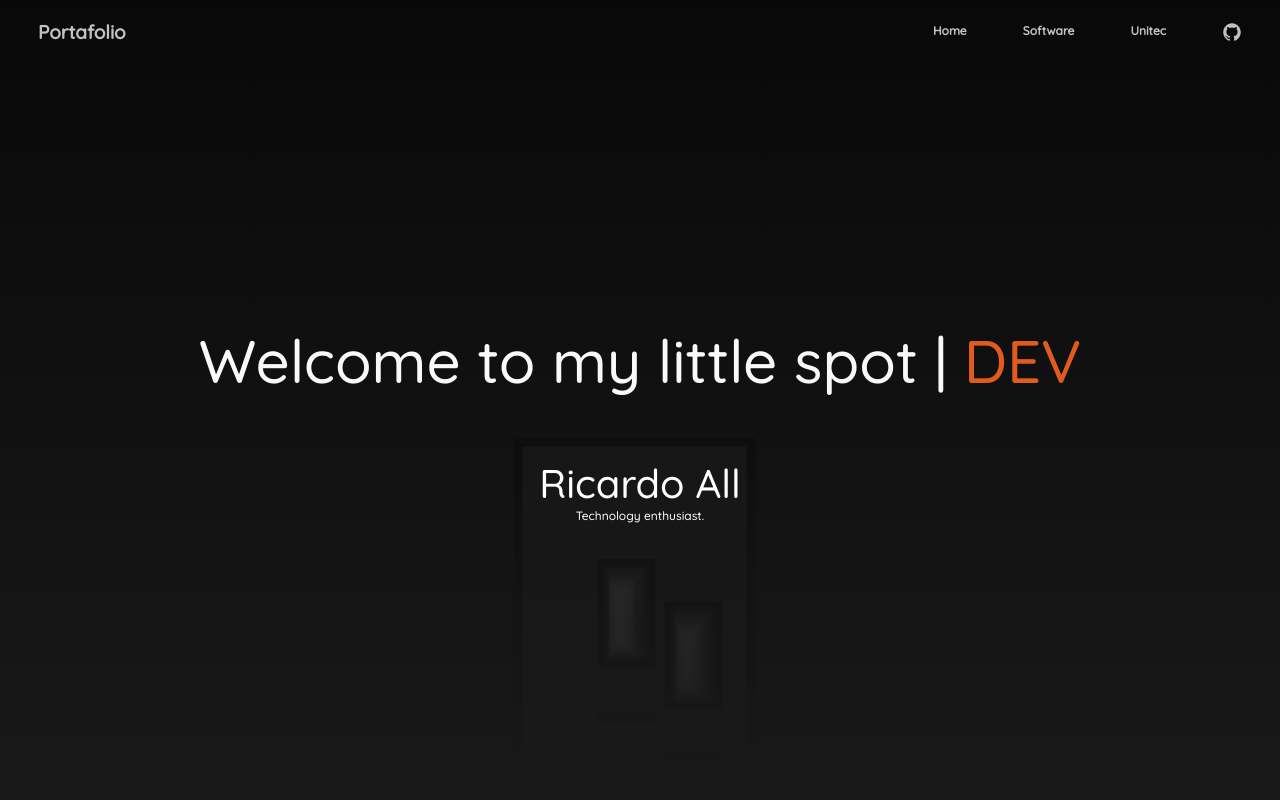
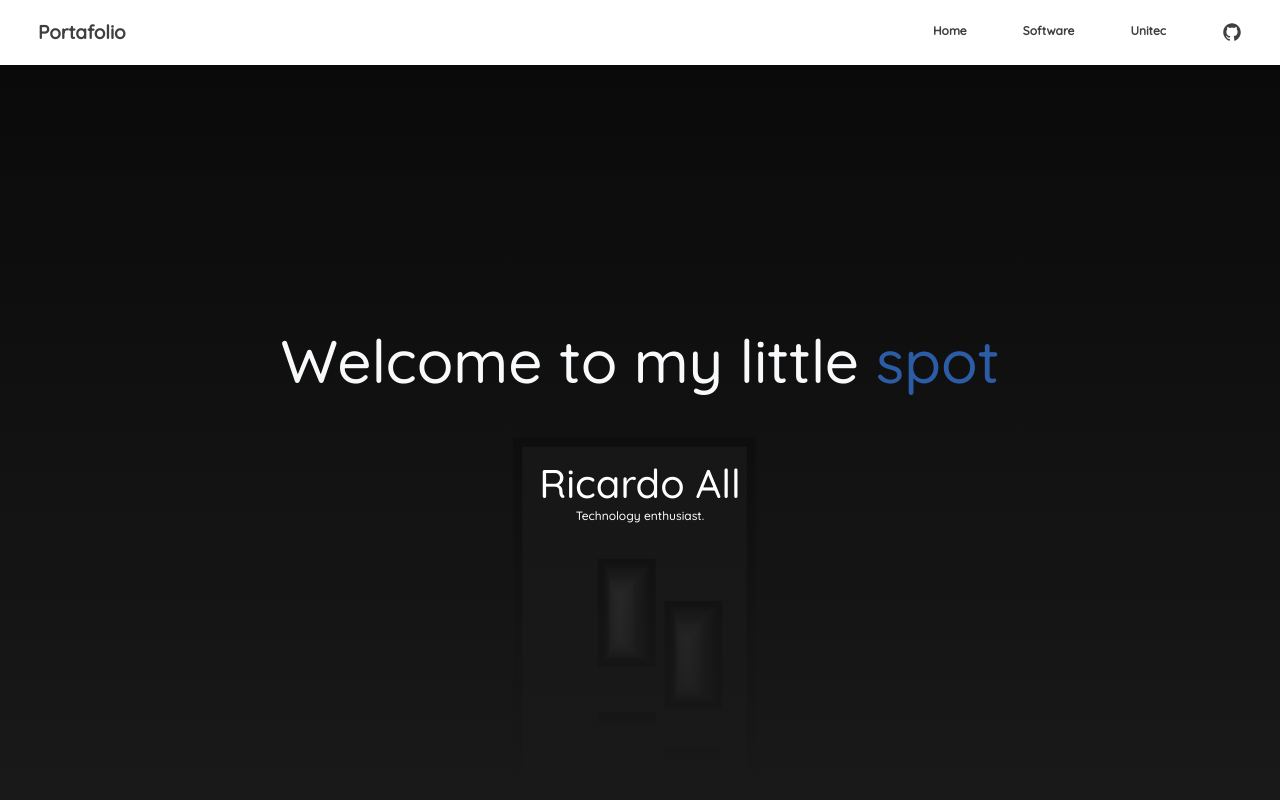
Before and after one commit to rockyall/react-student, a React (Create React App) app: page /home in a window 1280 px wide. Shown: the top 800 px of the page. Built offline with nearby package versions, Linux system fonts and the light colour scheme.

Commit message:
new changes to the server

```diff
--- a/public/index.html
+++ b/public/index.html
@@ -35,9 +35,9 @@
           document.documentElement.scrollTop > 20
         ) {
           document.getElementById("Main-navbar").style.padding = "0";
-          document.getElementById("Main-navbar").style.backgroundColor = "black";
+          // document.getElementById("Main-navbar").style.backgroundColor = "black";
         } else {
-          document.getElementById("Main-navbar").style.backgroundColor = "transparent";
+          // document.getElementById("Main-navbar").style.backgroundColor = "transparent";
           document.getElementById("Main-navbar").style.padding = "10px";
         }
       }
@@ -47,7 +47,7 @@
 
     <title>Portafolio</title>
   </head>
-  <body style="background-color: #cccccc;">
+  <body style="background-color: white;">
     <noscript>You need to enable JavaScript to run this app.</noscript>
     <div id="root"></div>
     <script
--- a/src/components/Home/Header.jsx
+++ b/src/components/Home/Header.jsx
@@ -33,8 +33,8 @@ const Header = () => {
               className="card-title text-light"
               style={{ fontSize: 60 }}
             >
-              Welcome to my little spot |{" "}
-              <span style={{ color: "#e15b1c" }}>DEV</span>
+              Welcome to my little{" "}
+              <span style={{ color: "#2b5ca5" }}>spot</span>
             </h5>
             <h1
               id="SubTitle-RicardoAll p-0"
--- a/src/components/NavBar.jsx
+++ b/src/components/NavBar.jsx
@@ -8,7 +8,7 @@ export default class NavBarCustomed extends Component {
     this.style = { margin: 0, color: "white" };
     this.styleText = { color: "white", fontSize: 16, textDecoration: "none" };
     this.NavTextRight = {
-      color: "white",
+      color: "black",
       fontSize: 12,
       textDecoration: "none",
     };
@@ -18,7 +18,7 @@ export default class NavBarCustomed extends Component {
       <React.Fragment>
         <nav
           id="Main-navbar"
-          className="navbar fixed-top navbar-expand-md navbar-dark navhover"
+          className="navbar fixed-top navbar-expand-md navbar-light bg-white navhover shadow-sm"
           style={{ backgroundColor: "#0d0d0d" }}
         >
           <div className="navbar-collapse collapse w-100 order-1 order-md-0 dual-collapse2">
@@ -28,7 +28,7 @@ export default class NavBarCustomed extends Component {
                   class="nav-link nav-link-grow-up"
                   style={{
                     fontSize: 19,
-                    color: "white",
+                    color: "black",
                     textDecoration: "none",
                   }}
                   // target="_blank"
```
